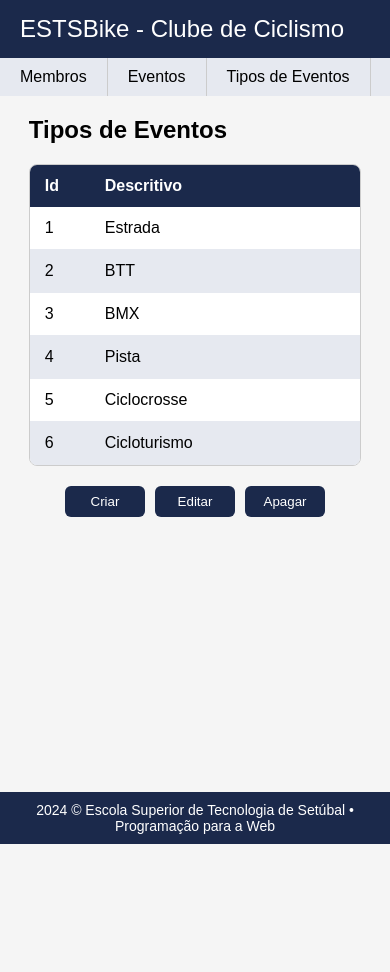
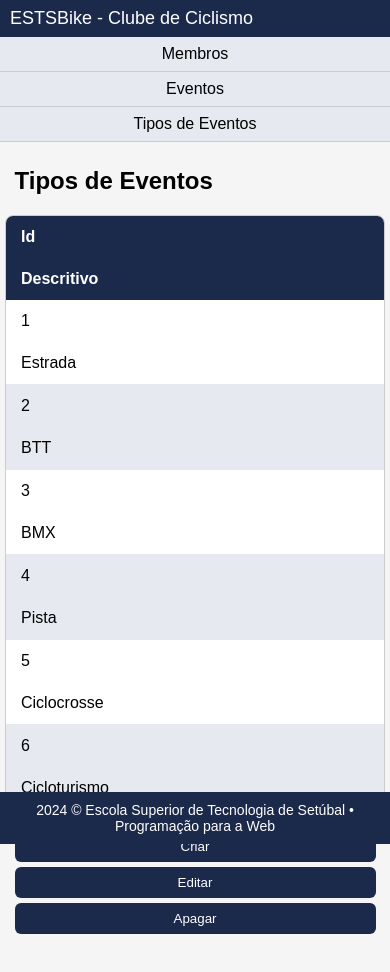
Before and after one commit to ThiersNeto/ESTSBike_Clube_de_Ciclismo, a plain HTML site: page Program/index.html in a window 390 px wide. Before the commit the page ends 844 px from the top, so only its background shows below. Drawn offline with Linux system fonts and the light colour scheme.

Commit message:
responsivo

```diff
--- a/Program/CSS/style.css
+++ b/Program/CSS/style.css
@@ -303,3 +303,103 @@ select.member-input {
 .event-checkbox {
     margin-right: 5px;
 }
+
+@media (max-width: 768px) {
+
+    .main-content {
+        padding: 10px;
+    }
+
+    .title {
+        font-size: 20px;
+        padding: 10px 15px;
+    }
+
+    .nav {
+        flex-direction: column;
+    }
+
+    .nav-item {
+        border-right: none;
+        border-bottom: 1px solid var(--border-color);
+        text-align: center;
+    }
+
+    .events-list,
+    .event-types-list,
+    .members-list {
+        width: 100%;
+        margin: 10px 0;
+    }
+
+    .events-header,
+    .event-types-header,
+    .members-header {
+        grid-template-columns: 1fr 1fr;
+    }
+
+    .event-item,
+    .event-type-item,
+    .member-item {
+        grid-template-columns: 1fr 1fr;
+    }
+
+    .form-container {
+        gap: 10px;
+        width: 100%;
+    }
+
+    .event-input,
+    .event-type-input,
+    .member-input {
+        max-width: 100%;
+    }
+
+    .button-container {
+        flex-direction: column;
+        gap: 5px;
+    }
+
+    .action-button {
+        width: 100%;
+    }
+}
+
+@media (max-width: 480px) {
+
+    .main-content {
+        padding: 5px;
+    }
+
+    .title {
+        font-size: 18px;
+        padding: 8px 10px;
+    }
+
+    .nav-item {
+        padding: 8px;
+    }
+
+    .events-header,
+    .event-types-header,
+    .members-header,
+    .event-item,
+    .event-type-item,
+    .member-item {
+        grid-template-columns: 1fr;
+        text-align: center;
+    }
+
+    .event-item.selected,
+    .member-item.selected {
+        border-left: none;
+    }
+
+    .events-container {
+        grid-template-columns: 1fr;
+    }
+
+    .checkbox-wrapper {
+        justify-content: center;
+    }
+}
```
